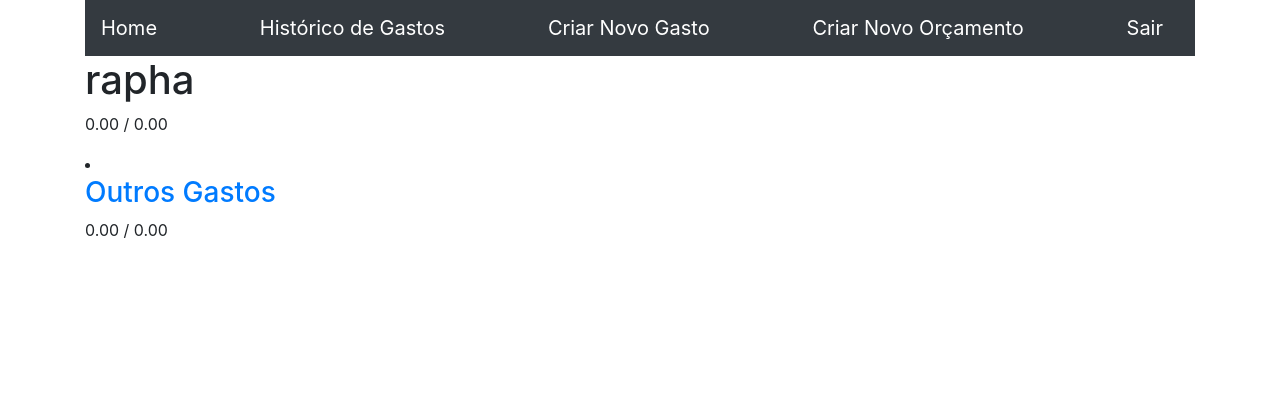
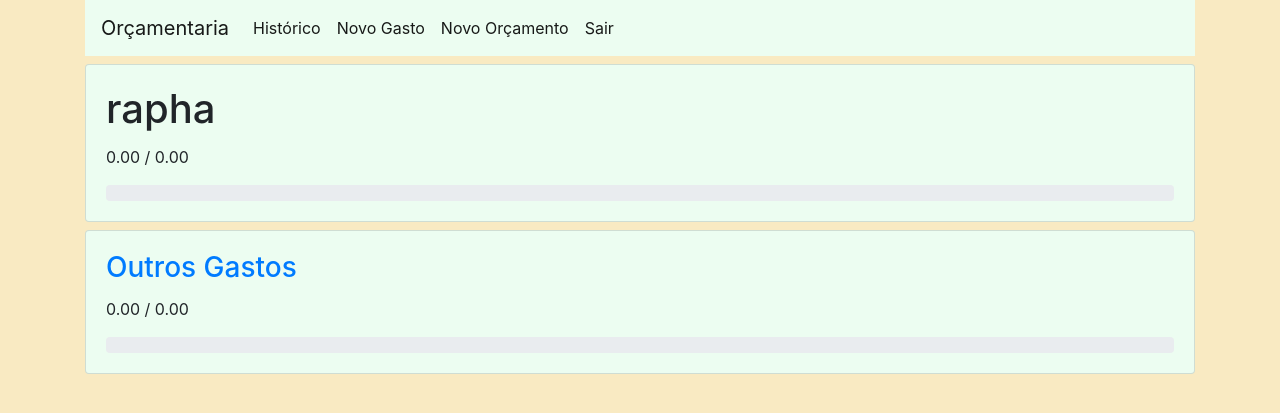
Before and after one commit to RaphaelAN/orcamentaria, a Django app: page / in a window 1280 px wide. Shown: the top 413 px of the page. Run offline with Django 3.2, Linux system fonts and the light colour scheme; a user stored in the database is signed in; data comes from the database, SQL or seed files in the repository; both versions use the stored data as it was after the commit; some libraries are stand-ins or nearby versions.

Commit message:
Style changes and pages restructuring

```diff
--- a/budgeter/models.py
+++ b/budgeter/models.py
@@ -20,6 +20,13 @@ class User(AbstractUser):
     def get_base_budget(self):
         return self.budget_set.get(budget_name=BASE_BUDGET_NAME)
 
+    def get_allocated_budget(self):
+        allocated_budget = self.budget_set.all().aggregate(Sum('allowed_spending'))['allowed_spending__sum']
+
+        # exclude base budget allowed_spending as it's not allocated yet
+        allocated_budget -= self.get_base_budget().allowed_spending
+        return allocated_budget
+
     def get_spent_budget(self):
         spent_budget = self.transaction_set.all().aggregate(Sum('value'))['value__sum']
 
@@ -27,6 +34,15 @@ class User(AbstractUser):
             return Decimal('0.00')
 
         return spent_budget
+
+    def get_spent_percentage(self):
+        spent_budget = self.get_spent_budget()
+        if spent_budget == 0 or self.total_budget == 0:
+            return 0
+        percentage = int((spent_budget/self.total_budget) * 100)
+        if percentage > 100:
+            return 100
+        return percentage
 
     def get_budget_cutoff_date(self):
         today = timezone.now()
@@ -52,6 +68,15 @@ class Budget(models.Model):
             return Decimal('0.00')
 
         return spent_budget
+
+    def get_spent_percentage(self):
+        spent_budget = self.get_spent_budget()
+        if spent_budget == 0 or self.allowed_spending == 0:
+            return 0
+        percentage = int((spent_budget/self.allowed_spending) * 100)
+        if percentage > 100:
+            return 100
+        return percentage
 
     def __str__(self):
         return self.budget_name
--- a/budgeter/templates/budgeter/budgeter_base.html
+++ b/budgeter/templates/budgeter/budgeter_base.html
@@ -1,13 +1,28 @@
 {% extends 'base.html' %}
 {% block content %}
-    <nav class="navbar sticky-top navbar-dark bg-dark">
+    <nav class="navbar navbar-expand-md sticky-top navbar-light" style="background-color: #ECFDF1">
+        <a class="navbar-brand" href={% url 'home' %}>Orçamentaria</a>
 
-        <a class="navbar-brand" href={% url 'home' %}>Home</a>
-        <a class="navbar-brand" href={% url 'transaction_history' %}>Histórico de Gastos</a>
-        <a class="navbar-brand" href={% url 'create_transaction' %}>Criar Novo Gasto</a>
-        <a class="navbar-brand" href={% url 'create_budget' %}>Criar Novo Orçamento</a>
-        <a class="navbar-brand" href={% url 'logout' %}> Sair </a>
+        <button class="navbar-toggler" type="button" data-toggle="collapse" data-target="#navbarSupportedContent" aria-controls="navbarSupportedContent" aria-expanded="false" aria-label="Toggle navigation">
+        <span class="navbar-toggler-icon"></span>
+        </button>
+
+        <div class="collapse navbar-collapse" id="navbarSupportedContent">
+            <ul class="navbar-nav mr-auto">
+                <li class="nav-item active">
+                    <a class="nav-link" href={% url 'transaction_history' %}>Histórico</a>
+                </li>
+                <li class="nav-item active">
+                    <a class="nav-link" href={% url 'create_transaction' %}>Novo Gasto</a>
+                </li>
+                <li class="nav-item active">
+                    <a class="nav-link" href={% url 'create_budget' %}>Novo Orçamento</a>
+                </li>
+                <li class="nav-item active">
+                    <a class="nav-link" href={% url 'logout' %}> Sair </a>
+                </li>
+            </ul>
+        </div>
     </nav>
-
     {% block main %}{% endblock %}
 {% endblock content %}
--- a/budgeter/templates/budgeter/create_budget.html
+++ b/budgeter/templates/budgeter/create_budget.html
@@ -1,4 +1,4 @@
-{% extends 'base_form.html' %}
+{% extends 'budgeter/budgeter_base_form.html' %}
 {% load crispy_forms_tags %}
 {% block form %}
     <form method="post" action="{% url 'create_budget' %}">
--- a/budgeter/templates/budgeter/create_transaction.html
+++ b/budgeter/templates/budgeter/create_transaction.html
@@ -1,4 +1,4 @@
-{% extends 'base_form.html' %}
+{% extends 'budgeter/budgeter_base_form.html' %}
 {% load crispy_forms_tags %}
 {% block form %}
     <form method="post" action="{% url 'create_transaction' %}">
--- a/budgeter/templates/budgeter/home.html
+++ b/budgeter/templates/budgeter/home.html
@@ -1,15 +1,35 @@
 {% extends 'budgeter/budgeter_base.html' %}
 {% block main %}
-    <h1> {{ user.username }} </h1>
-    <p>{{ user_spent_budget }} / {{ user.total_budget }}</p>
-    <lu>
+    <div class="card my-2" style="background-color: #ECFDF1">
+        <div class="card-body">
+            <h1 class="card-title"> {{ user.username }} </h1>
+            <div>
+                <p>{{ user_spent_budget }} / {{ user.total_budget }}</p>
+                <div class="progress">
+                    <div class="progress-bar bg-info" role="progressbar" style="width: {{ user.get_spent_percentage }}%">
+                        {{ user.get_spent_percentage }}%
+                    </div>
+                </div>
+            </div>
+        </div>
+    </div>
+
+    <div class="card-deck">
     {%for budget in user.budget_set.all %}
-        <li>
-            <a href={% url 'budget' budget.id %}>
-                <h3>{{ budget.budget_name }}</h3>
-            </a>
-            <p>{{ budget.get_spent_budget }} / {{ budget.allowed_spending }}</p>
-        </li>
+        <div class="card" style="background-color: #ECFDF1">
+            <div class="card-body">
+                <a href={% url 'budget' budget.id %}>
+                <h3 class="card-title">{{ budget.budget_name }}</h3>
+                </a>
+
+                <p>{{ budget.get_spent_budget }} / {{ budget.allowed_spending }}</p>
+                <div class="progress">
+                    <div class="progress-bar" role="progressbar" style="width: {{ budget.get_spent_percentage }}%">
+                        {{ budget.get_spent_percentage }}%
+                    </div>
+                </div>
+            </div>
+        </div>
     {% endfor %}
-    </lu>
+    </div>
 {% endblock main %}
--- a/budgeter/urls.py
+++ b/budgeter/urls.py
@@ -7,5 +7,6 @@ urlpatterns = [
     path('budget/', views.create_budget, name='create_budget'),
     path('<int:pk>/', views.BudgetView.as_view(), name='budget'),
     path('transactions/', views.TransactionHistoryView.as_view(), name='transaction_history'),
-    path('transaction/', views.create_transaction, name='create_transaction')
+    path('transaction/', views.create_transaction, name='create_transaction'),
+    path('transaction/delete/<int:pk>/', views.DeleteTransaction.as_view(), name='delete_transaction')
 ]
--- a/budgeter/views.py
+++ b/budgeter/views.py
@@ -4,7 +4,7 @@ from django.contrib.auth.mixins import LoginRequiredMixin
 from django.contrib.auth.decorators import login_required
 from django.contrib import messages
 from django.utils import timezone
-from django.urls import reverse
+from django.urls import reverse, reverse_lazy
 
 from .forms import *
 from .models import Transaction, User, Budget
@@ -51,10 +51,13 @@ class TransactionHistoryView(LoginRequiredMixin, generic.ListView):
 @login_required()
 def create_budget(request):
     if request.method == 'POST':
-        form = BudgetCreationForm(request.POST)
+        form = BudgetCreationForm(request.POST, request=request)
         if form.is_valid():
             new_budget = form.save(commit=False)
             new_budget.user = request.user
+            base_budget = request.user.get_base_budget()
+            base_budget.allowed_spending -= new_budget.allowed_spending
+            base_budget.save()
             new_budget.save()
             return redirect(reverse('home'))
     else:
@@ -76,3 +79,8 @@ def create_transaction(request):
     else:
         form = TransactionCreationForm(request=request)
     return render(request, 'budgeter/create_transaction.html', {'form': form})
+
+
+class DeleteTransaction(LoginRequiredMixin, generic.DeleteView):
+    model = Transaction
+    success_url = reverse_lazy('transaction_history')
--- a/templates/base.html
+++ b/templates/base.html
@@ -10,10 +10,10 @@
 
     <title>Orçamentaria</title>
   </head>
-  <body>
+  <body style="background-color: #F9EAC2">
 
     <div class="container">
-        {% block content %}{% endblock %}
+    {% block content %}{% endblock %}
     </div>
 
     <script src="https://code.jquery.com/jquery-3.5.1.slim.min.js" integrity="sha384-DfXdz2htPH0lsSSs5nCTpuj/zy4C+OGpamoFVy38MVBnE+IbbVYUew+OrCXaRkfj" crossorigin="anonymous"></script>
--- a/templates/registration/login.html
+++ b/templates/registration/login.html
@@ -1,4 +1,4 @@
-{% extends "base.html" %}
+{% extends "base_form.html" %}
 {% load crispy_forms_tags %}
 {% block form %}
 <form method="post" action="{% url 'login' %}">
```
Also changed, not shown: budgeter/forms.py (+15 -3 lines), budgeter/templates/budgeter/budget.html (+25 -7 lines), budgeter/templates/budgeter/budgeter_base_form.html (added, +12 -0 lines), budgeter/templates/budgeter/transaction_history.html (+9 -1 lines), db.sqlite3.
